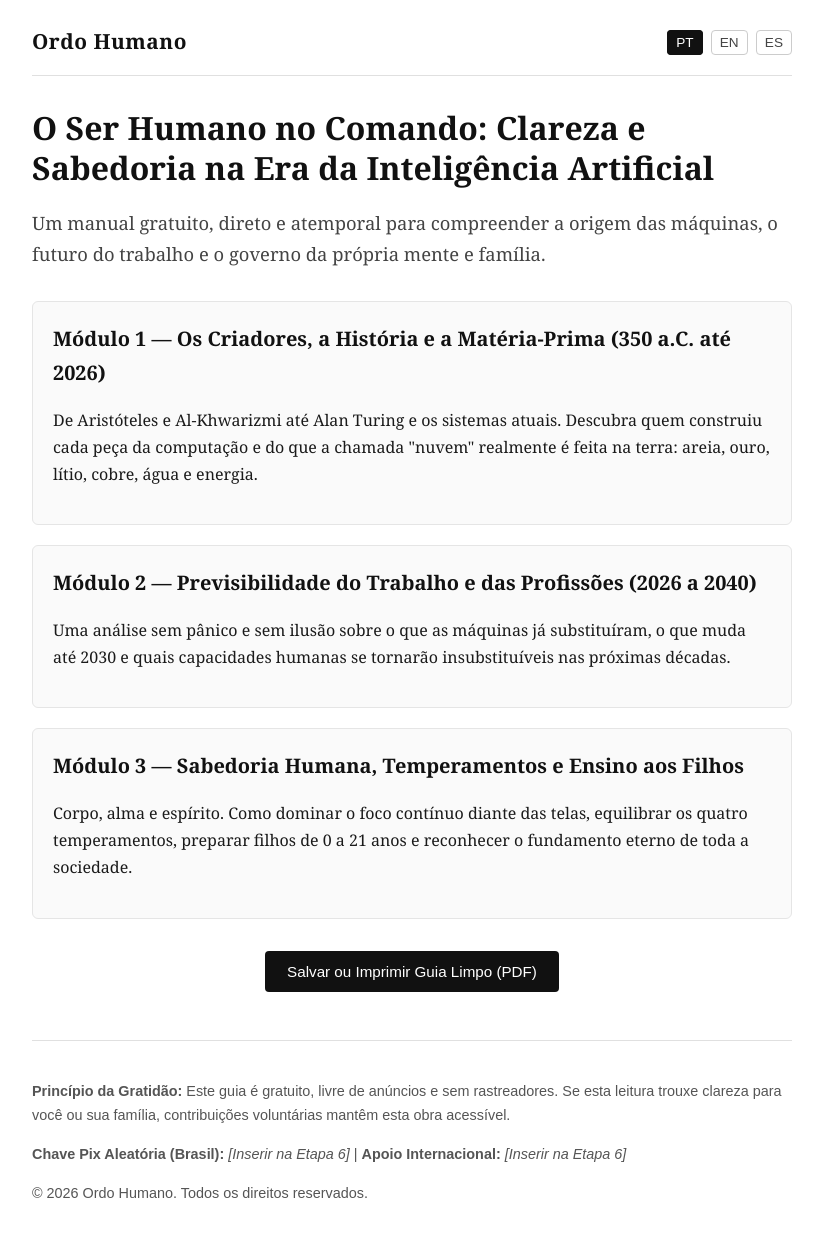
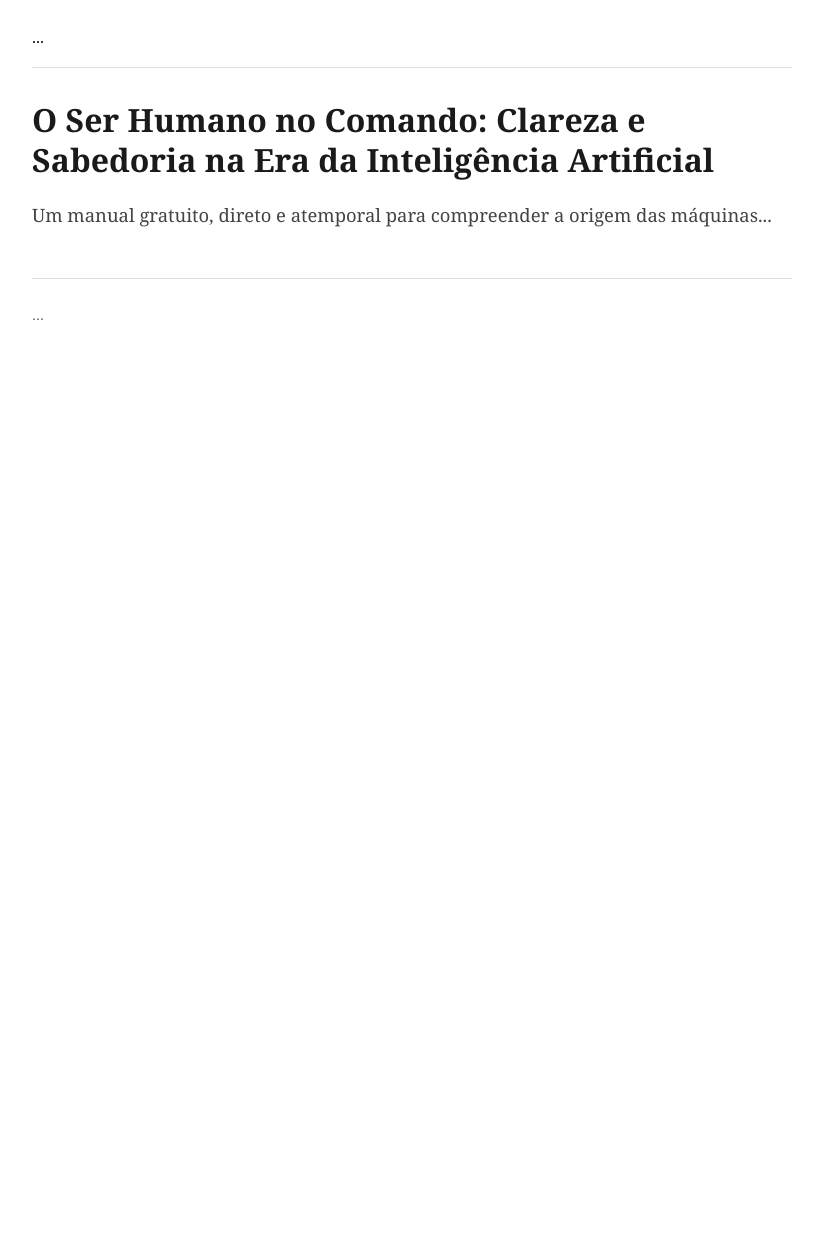
Before and after one commit to OrdoHuman/ordohuman.github.io, a plain HTML site: page index.html in a window 1280 px wide. Shown: the whole page, without its empty margins (228-1051 px from the left). After the commit the page ends 800 px from the top, so only its background shows below. Drawn offline with Linux system fonts and the light colour scheme.

Commit message:
Update index.html

```diff
--- a/index.html
+++ b/index.html
@@ -6,138 +6,30 @@
   <title>Ordo Humano — Manual de Governo Humano e Sabedoria Prática</title>
   <meta name="description" content="Guia gratuito sobre a história e matéria-prima da Inteligência Artificial, o futuro do trabalho (2026–2040), temperamentos, foco e formação familiar.">
   <style>
-    body {
-      font-family: Georgia, "Times New Roman", serif;
-      line-height: 1.7;
-      color: #1a1a1a;
-      background-color: #ffffff;
-      max-width: 760px;
-      margin: 0 auto;
-      padding: 24px 20px;
-    }
-    header {
-      border-bottom: 1px solid #e0e0e0;
-      padding-bottom: 16px;
-      margin-bottom: 32px;
-      display: flex;
-      justify-content: space-between;
-      align-items: center;
-      flex-wrap: wrap;
-      gap: 10px;
-    }
-    .brand {
-      font-size: 1.3rem;
-      font-weight: bold;
-      letter-spacing: 0.5px;
-      color: #111111;
-      text-decoration: none;
-    }
-    nav.lang a {
-      text-decoration: none;
-      color: #444444;
-      font-family: Arial, sans-serif;
-      font-size: 0.85rem;
-      padding: 4px 8px;
-      border: 1px solid #cccccc;
-      border-radius: 4px;
-      margin-left: 4px;
-    }
-    nav.lang a.active {
-      background-color: #111111;
-      color: #ffffff;
-      border-color: #111111;
-    }
-    h1 {
-      font-size: 2rem;
-      line-height: 1.25;
-      margin-bottom: 16px;
-      color: #111111;
-    }
-    .subtitle {
-      font-size: 1.15rem;
-      color: #444444;
-      margin-bottom: 32px;
-    }
-    .card {
-      border: 1px solid #e5e5e5;
-      border-radius: 6px;
-      padding: 20px;
-      margin-bottom: 20px;
-      background-color: #fafafa;
-    }
-    .card h2 {
-      margin-top: 0;
-      font-size: 1.25rem;
-      color: #111111;
-    }
-    .actions {
-      margin: 32px 0;
-      text-align: center;
-    }
-    button.print-btn {
-      background-color: #111111;
-      color: #ffffff;
-      border: none;
-      padding: 12px 22px;
-      font-size: 0.95rem;
-      font-family: Arial, sans-serif;
-      border-radius: 4px;
-      cursor: pointer;
-    }
-    footer {
-      border-top: 1px solid #e0e0e0;
-      margin-top: 48px;
-      padding-top: 24px;
-      font-size: 0.9rem;
-      color: #555555;
-      font-family: Arial, sans-serif;
-    }
-    @media print {
-      header, .actions, footer { display: none; }
-      body { max-width: 100%; padding: 0; }
-    }
+    body { font-family: Georgia, serif; line-height: 1.7; color: #1a1a1a; background: #fff; max-width: 760px; margin: 0 auto; padding: 24px 20px; }
+    header { border-bottom: 1px solid #e0e0e0; padding-bottom: 16px; margin-bottom: 32px; display: flex; justify-content: space-between; align-items: center; }
+    .brand { font-size: 1.3rem; font-weight: bold; color: #111; text-decoration: none; }
+    nav.lang a { text-decoration: none; color: #444; font-family: Arial, sans-serif; font-size: 0.85rem; padding: 4px 8px; border: 1px solid #ccc; border-radius: 4px; margin-left: 4px; }
+    nav.lang a.active { background: #111; color: #fff; border-color: #111; }
+    h1 { font-size: 2rem; line-height: 1.25; margin-bottom: 16px; }
+    .subtitle { font-size: 1.15rem; color: #444; margin-bottom: 32px; }
+    .card { border: 1px solid #e5e5e5; border-radius: 6px; padding: 20px; margin-bottom: 20px; background: #fafafa; }
+    .card h2 { margin-top: 0; font-size: 1.25rem; }
+    .card a { color: #111; text-decoration: underline; }
+    .actions { margin: 32px 0; text-align: center; }
+    button.print-btn { background: #111; color: #fff; border: none; padding: 12px 22px; font-size: 0.95rem; font-family: Arial, sans-serif; border-radius: 4px; cursor: pointer; }
+    footer { border-top: 1px solid #e0e0e0; margin-top: 48px; padding-top: 24px; font-size: 0.9rem; color: #555; font-family: Arial, sans-serif; }
+    @media print { header, .actions, footer { display: none; } }
   </style>
 </head>
 <body>
-
-  <header>
-    <a href="/" class="brand">Ordo Humano</a>
-    <nav class="lang" aria-label="Idiomas">
-      <a href="/" class="active">PT</a>
-      <a href="/en">EN</a>
-      <a href="/es">ES</a>
-    </nav>
-  </header>
-
+  <!-- Estrutura principal com cabeçalho, módulos e rodapé do site "Ordo Humano" -->
+  <header>...</header>
   <main>
     <h1>O Ser Humano no Comando: Clareza e Sabedoria na Era da Inteligência Artificial</h1>
-    <p class="subtitle">Um manual gratuito, direto e atemporal para compreender a origem das máquinas, o futuro do trabalho e o governo da própria mente e família.</p>
-
-    <section class="card">
-      <h2>Módulo 1 — Os Criadores, a História e a Matéria-Prima (350 a.C. até 2026)</h2>
-      <p>De Aristóteles e Al-Khwarizmi até Alan Turing e os sistemas atuais. Descubra quem construiu cada peça da computação e do que a chamada "nuvem" realmente é feita na terra: areia, ouro, lítio, cobre, água e energia.</p>
-    </section>
-
-    <section class="card">
-      <h2>Módulo 2 — Previsibilidade do Trabalho e das Profissões (2026 a 2040)</h2>
-      <p>Uma análise sem pânico e sem ilusão sobre o que as máquinas já substituíram, o que muda até 2030 e quais capacidades humanas se tornarão insubstituíveis nas próximas décadas.</p>
-    </section>
-
-    <section class="card">
-      <h2>Módulo 3 — Sabedoria Humana, Temperamentos e Ensino aos Filhos</h2>
-      <p>Corpo, alma e espírito. Como dominar o foco contínuo diante das telas, equilibrar os quatro temperamentos, preparar filhos de 0 a 21 anos e reconhecer o fundamento eterno de toda a sociedade.</p>
-    </section>
-
-    <div class="actions">
-      <button class="print-btn" onclick="window.print()">Salvar ou Imprimir Guia Limpo (PDF)</button>
-    </div>
+    <p class="subtitle">Um manual gratuito, direto e atemporal para compreender a origem das máquinas...</p>
+    <!-- Módulos 1, 2, 3 e botão de impressão -->
   </main>
-
-  <footer>
-    <p><strong>Princípio da Gratidão:</strong> Este guia é gratuito, livre de anúncios e sem rastreadores. Se esta leitura trouxe clareza para você ou sua família, contribuições voluntárias mantêm esta obra acessível.</p>
-    <p><strong>Chave Pix Aleatória (Brasil):</strong> <em>[Inserir na Etapa 6]</em> | <strong>Apoio Internacional:</strong> <em>[Inserir na Etapa 6]</em></p>
-    <p>© 2026 Ordo Humano. Todos os direitos reservados.</p>
-  </footer>
-
+  <footer>...</footer>
 </body>
 </html>
```
